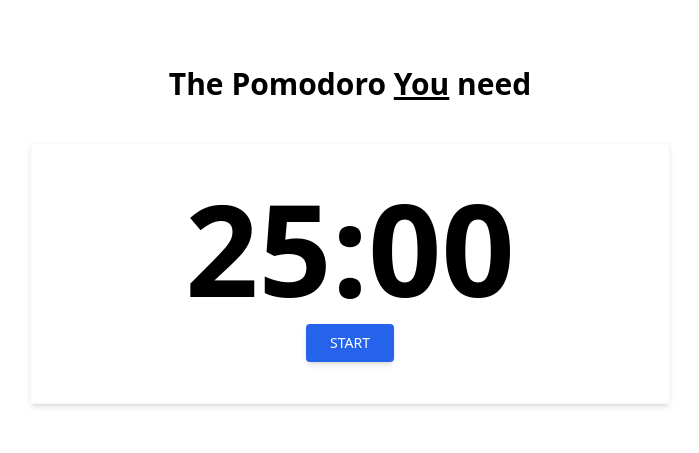
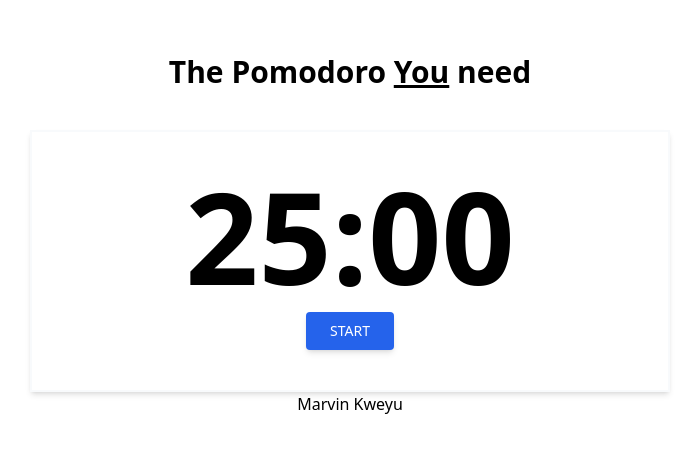
Before and after one commit to MarvinKweyu/Pomodoro, an Angular app: page / in a window 1280 px wide. Shown: the part 165-618 px from the top of the page, without its empty margins (290-989 px from the left). Built offline with nearby package versions, Linux system fonts and the light colour scheme; what ngx-electron would draw is missing.

Commit message:
docs: add source link

```diff
--- a/src/app/home/home.component.html
+++ b/src/app/home/home.component.html
@@ -32,4 +32,6 @@
       </button>
     </div>
   </div>
+  <p class="flex justify-end"> <a href="https://github.com/MarvinKweyu/Pomodoro">Marvin Kweyu</a>
+  </p>
 </div>
```
